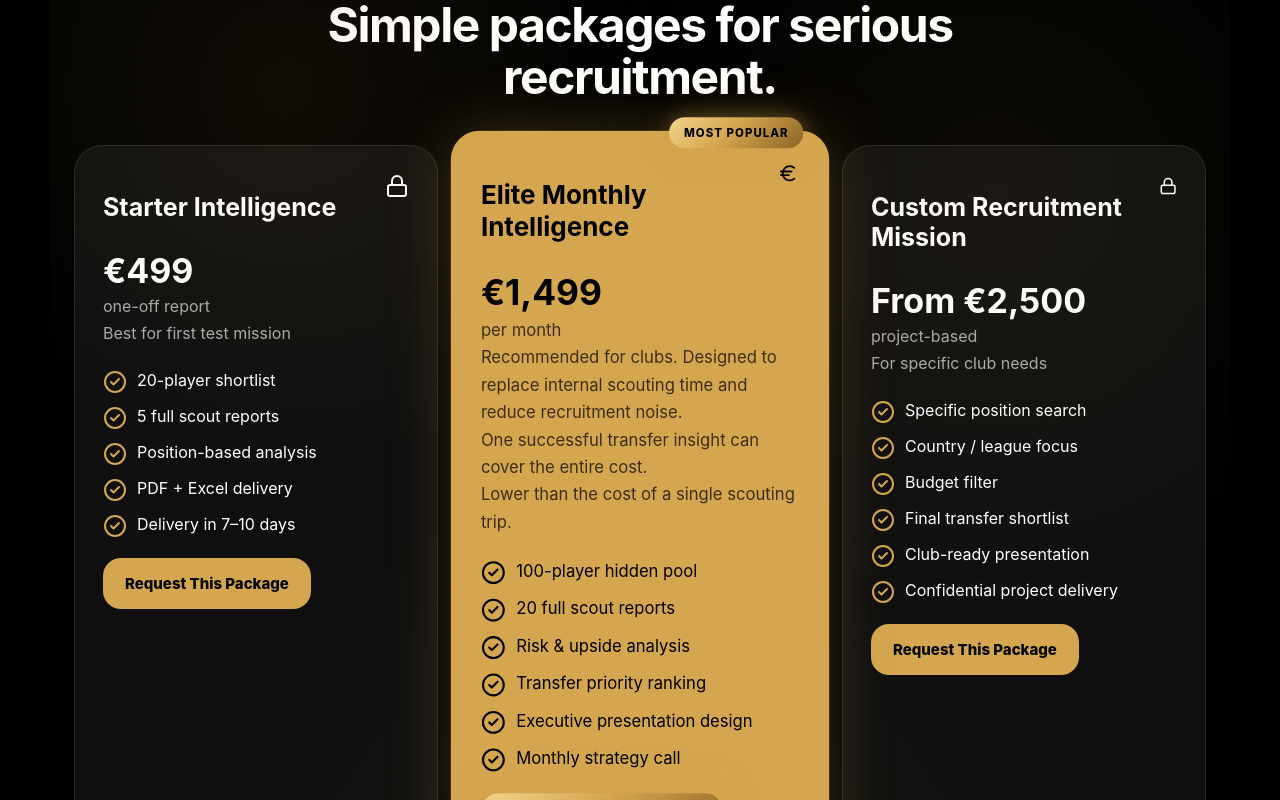
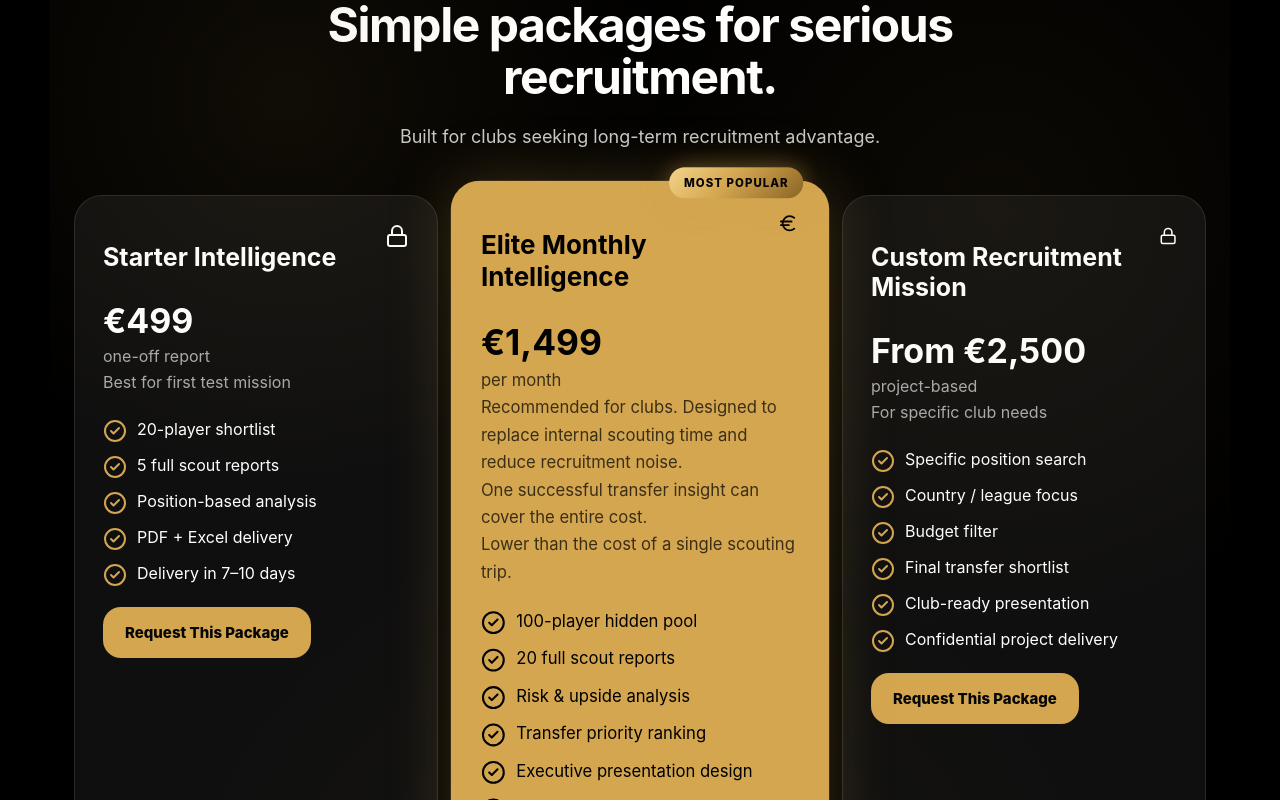
Before and after one commit to miscoutpro/mi-scout-site, a React (Vite) app: page / in a window 1280 px wide. Shown: the part 6060-6860 px from the top of the page. Built offline with nearby package versions, Linux system fonts and the light colour scheme.

Commit message:
Update main.jsx

```diff
--- a/src/main.jsx
+++ b/src/main.jsx
@@ -384,6 +384,8 @@ function App() {
         <div className="section-head center">
           <span>Pricing</span>
           <h2>Simple packages for serious recruitment.</h2>
+          <p className="muted">
+  Built for clubs seeking long-term recruitment advantage.</p>
         </div>
 
         <div className="grid3">
```
